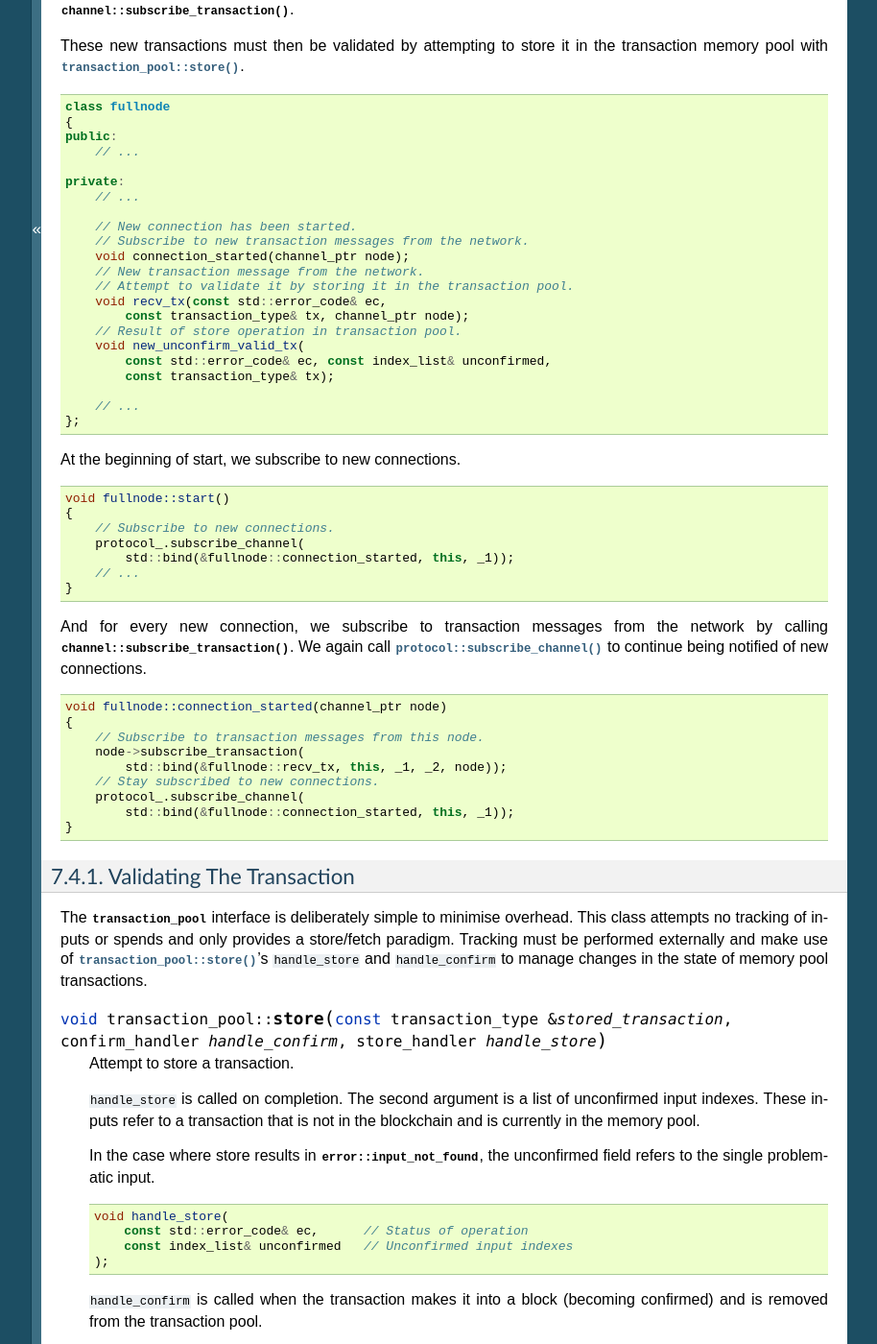
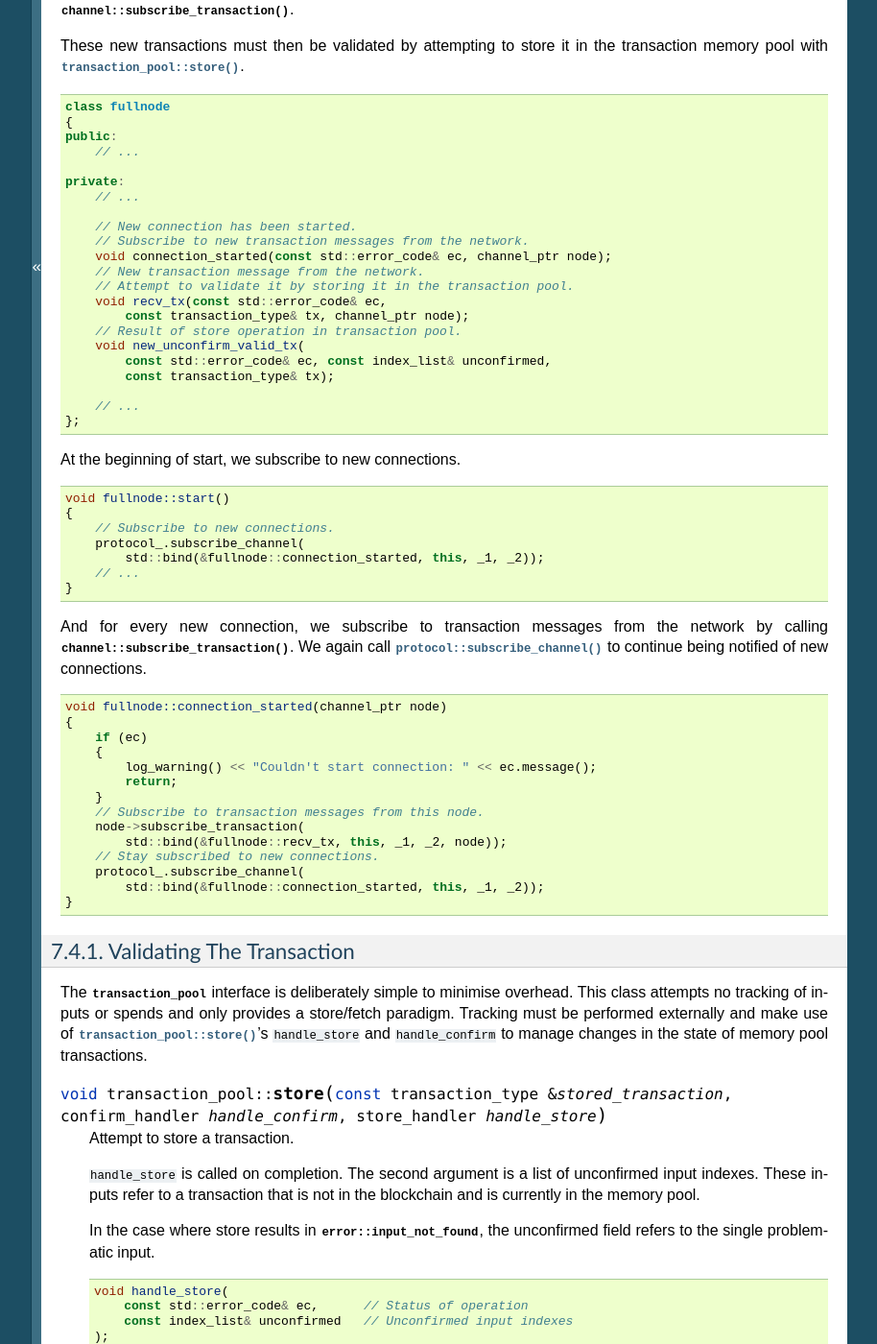
Before and after one commit to libbitcoin/libbitcoin-system, a Sphinx documentation site: the page built from doc/sphinx/fullnode.rst, in a window 1280 px wide and 1400 px high, scrolled down 3328 px. Shown: the whole window at 96% size, without its empty margins (187-1101 px from the left). Built offline with Sphinx 7.4.7, drawn with Linux system fonts in a browser that asks for light colours; pages that are not in the unit, such as notebooks, are missing from menus.

Commit message:
doc: updated fullnode tutorial.

```diff
--- a/doc/sphinx/examples/fullnode.rst
+++ b/doc/sphinx/examples/fullnode.rst
@@ -147,7 +147,7 @@ examples/fullnode.cpp
     {
         if (ec)
         {
-            log_warning() << "Connection started: " << ec.message();
+            log_warning() << "Couldn't start connection: " << ec.message();
             return;
         }
         // Subscribe to transaction messages from this node.
--- a/doc/sphinx/fullnode.rst
+++ b/doc/sphinx/fullnode.rst
@@ -229,7 +229,7 @@ transaction memory pool with :func:`transaction_pool::store`.
 
         // New connection has been started.
         // Subscribe to new transaction messages from the network.
-        void connection_started(channel_ptr node);
+        void connection_started(const std::error_code& ec, channel_ptr node);
         // New transaction message from the network.
         // Attempt to validate it by storing it in the transaction pool.
         void recv_tx(const std::error_code& ec,
@@ -249,7 +249,7 @@ At the beginning of start, we subscribe to new connections.
     {
         // Subscribe to new connections.
         protocol_.subscribe_channel(
-            std::bind(&fullnode::connection_started, this, _1));
+            std::bind(&fullnode::connection_started, this, _1, _2));
         // ...
     }
 
@@ -261,12 +261,17 @@ connections.
 
     void fullnode::connection_started(channel_ptr node)
     {
+        if (ec)
+        {
+            log_warning() << "Couldn't start connection: " << ec.message();
+            return;
+        }
         // Subscribe to transaction messages from this node.
         node->subscribe_transaction(
             std::bind(&fullnode::recv_tx, this, _1, _2, node));
         // Stay subscribed to new connections.
         protocol_.subscribe_channel(
-            std::bind(&fullnode::connection_started, this, _1));
+            std::bind(&fullnode::connection_started, this, _1, _2));
     }
 
 Validating The Transaction
```
Also changed, not shown: 1 other file.
